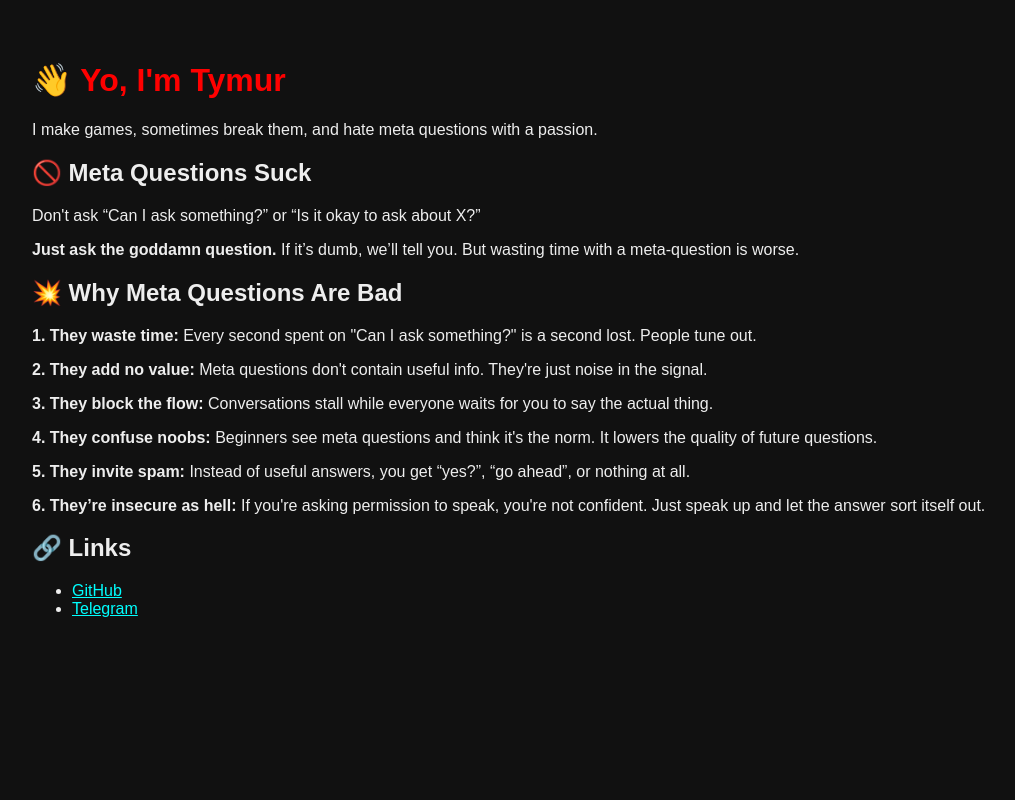
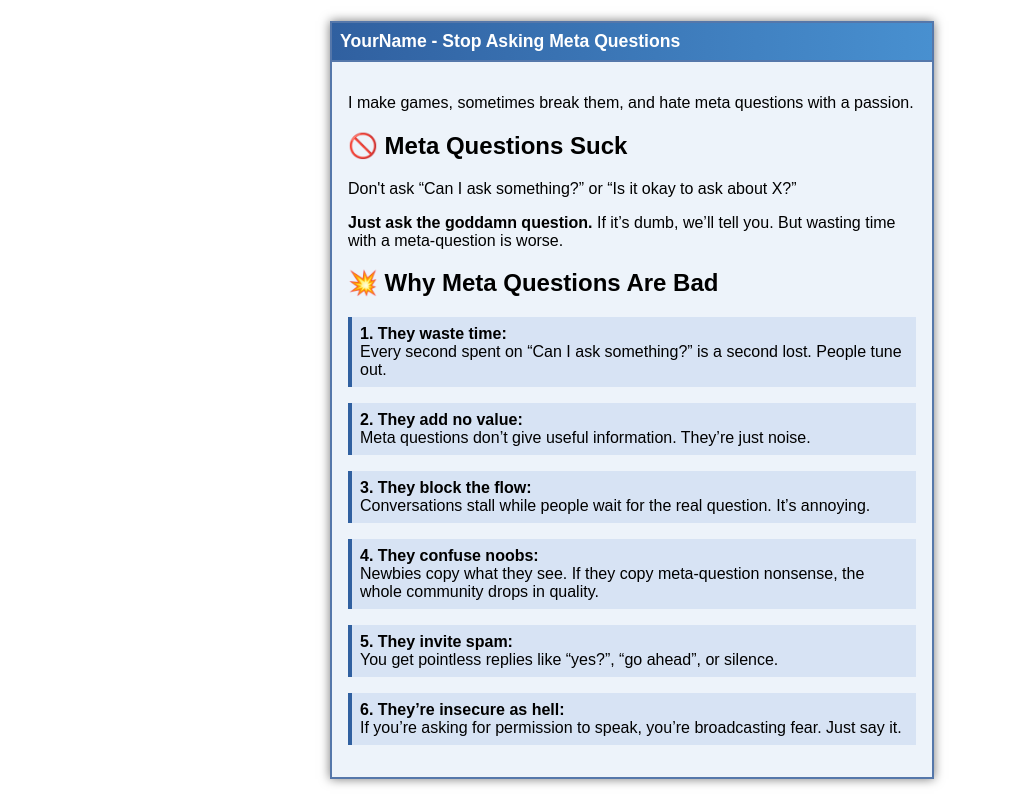
Before and after one commit to TimurSl/TimurSl, a plain HTML site: page index.html in a window 1280 px wide. Shown: the whole page, without its empty margins (8-1023 px from the left). Drawn offline with Linux system fonts and the light colour scheme.

Commit message:
Update index.html

```diff
--- a/index.html
+++ b/index.html
@@ -6,32 +6,87 @@
   <meta name="viewport" content="width=device-width, initial-scale=1.0">
   <title>Tymur</title>
   <style>
-    body { font-family: sans-serif; padding: 2rem; background: #111; color: #eee; }
-    h1 { color: #f00; }
-    a { color: #0ff; }
-    code { background: #222; padding: 0.25rem 0.5rem; border-radius: 4px; display: block; margin: 1rem 0; white-space: pre-wrap; }
+    body {
+      font-family: sans-serif;
+      background-size: cover;
+      background-repeat: no-repeat;
+      background-position: center;
+      display: flex;
+      justify-content: center;
+      align-items: center;
+      height: 100vh;
+      margin: 0;
+    }
+    .kde3-window {
+      width: 600px;
+      background: #c0d4ec;
+      border: 2px solid #5577aa;
+      box-shadow: 0 0 10px #0008;
+    }
+    .kde3-titlebar {
+      background: linear-gradient(to right, #3060a0, #4890d0);
+      color: white;
+      padding: 0.5rem;
+      font-weight: bold;
+      font-size: 1.1rem;
+      border-bottom: 2px solid #5577aa;
+    }
+    .kde3-content {
+      padding: 1rem;
+      color: #000;
+      background: #edf3fa;
+    }
+    .reason {
+      margin: 1rem 0;
+      padding: 0.5rem;
+      background: #d7e3f4;
+      border-left: 4px solid #3060a0;
+    }
+    a { color: #0044aa; text-decoration: none; }
   </style>
 </head>
 <body>
-  <h1>👋 Yo, I'm Tymur</h1>
-  <p>I make games, sometimes break them, and hate meta questions with a passion.</p>
+  <div class="kde3-window">
+    <div class="kde3-titlebar">YourName - Stop Asking Meta Questions</div>
+    <div class="kde3-content">
+      <p>I make games, sometimes break them, and hate meta questions with a passion.</p>
 
-  <h2>🚫 Meta Questions Suck</h2>
-  <p>Don't ask “Can I ask something?” or “Is it okay to ask about X?”</p>
-  <p><strong>Just ask the goddamn question.</strong> If it’s dumb, we’ll tell you. But wasting time with a meta-question is worse.</p>
+      <h2>🚫 Meta Questions Suck</h2>
+      <p>Don't ask “Can I ask something?” or “Is it okay to ask about X?”</p>
+      <p><strong>Just ask the goddamn question.</strong> If it’s dumb, we’ll tell you. But wasting time with a meta-question is worse.</p>
 
-  <h2>💥 Why Meta Questions Are Bad</h2>
-  <p><strong>1. They waste time:</strong> Every second spent on "Can I ask something?" is a second lost. People tune out.</p>
-  <p><strong>2. They add no value:</strong> Meta questions don't contain useful info. They're just noise in the signal.</p>
-  <p><strong>3. They block the flow:</strong> Conversations stall while everyone waits for you to say the actual thing.</p>
-  <p><strong>4. They confuse noobs:</strong> Beginners see meta questions and think it's the norm. It lowers the quality of future questions.</p>
-  <p><strong>5. They invite spam:</strong> Instead of useful answers, you get “yes?”, “go ahead”, or nothing at all.</p>
-  <p><strong>6. They’re insecure as hell:</strong> If you're asking permission to speak, you're not confident. Just speak up and let the answer sort itself out.</p>
+      <h2>💥 Why Meta Questions Are Bad</h2>
 
-  <h2>🔗 Links</h2>
-  <ul>
-    <li><a href="https://github.com/TimurSl">GitHub</a></li>
-    <li><a href="https://t.me/ImMelvi">Telegram</a></li>
-  </ul>
+      <div class="reason">
+        <strong>1. They waste time:</strong><br>
+        Every second spent on “Can I ask something?” is a second lost. People tune out.
+      </div>
+
+      <div class="reason">
+        <strong>2. They add no value:</strong><br>
+        Meta questions don’t give useful information. They’re just noise.
+      </div>
+
+      <div class="reason">
+        <strong>3. They block the flow:</strong><br>
+        Conversations stall while people wait for the real question. It’s annoying.
+      </div>
+
+      <div class="reason">
+        <strong>4. They confuse noobs:</strong><br>
+        Newbies copy what they see. If they copy meta-question nonsense, the whole community drops in quality.
+      </div>
+
+      <div class="reason">
+        <strong>5. They invite spam:</strong><br>
+        You get pointless replies like “yes?”, “go ahead”, or silence.
+      </div>
+
+      <div class="reason">
+        <strong>6. They’re insecure as hell:</strong><br>
+        If you’re asking for permission to speak, you’re broadcasting fear. Just say it.
+      </div>
+    </div>
+  </div>
 </body>
 </html>
```
